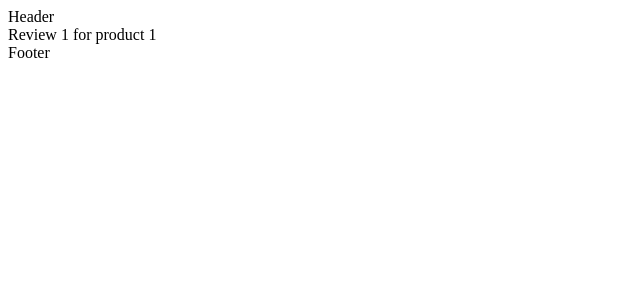
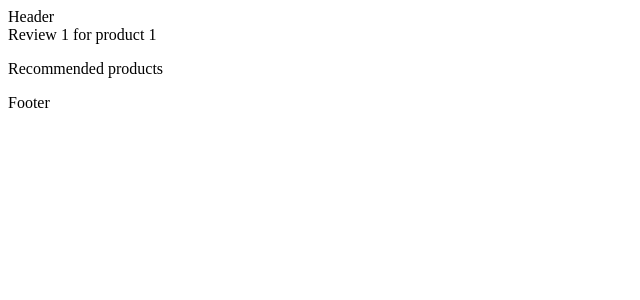
Before and after one commit to taraksh01/learn-nextjs, a Next.js app: page /products/1/reviews/1 in a window 1280 px wide. Shown: the top 300 px of the page, without its empty margins (0-640 px from the left). Built offline with nearby package versions, Linux system fonts and the light colour scheme.

Commit message:
Implement nested layout

```diff
--- /dev/null
+++ b/app/products/[productId]/layout.tsx
@@ -0,0 +1,12 @@
+export default function ProductDetailsLayout({
+  children,
+}: {
+  children: React.ReactNode;
+}) {
+  return (
+    <div>
+      {children}
+      <p>Recommended products</p>
+    </div>
+  );
+}
```
